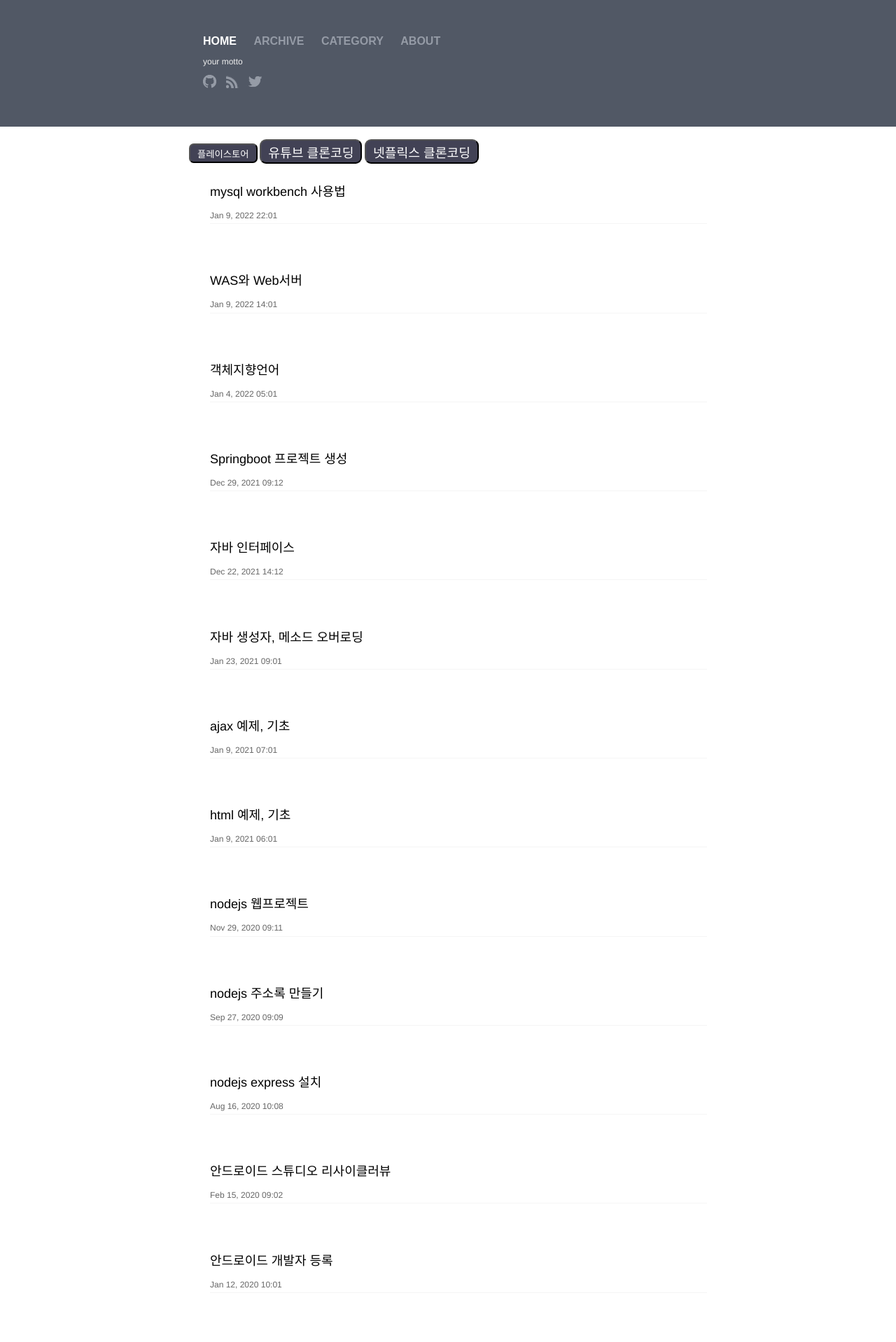
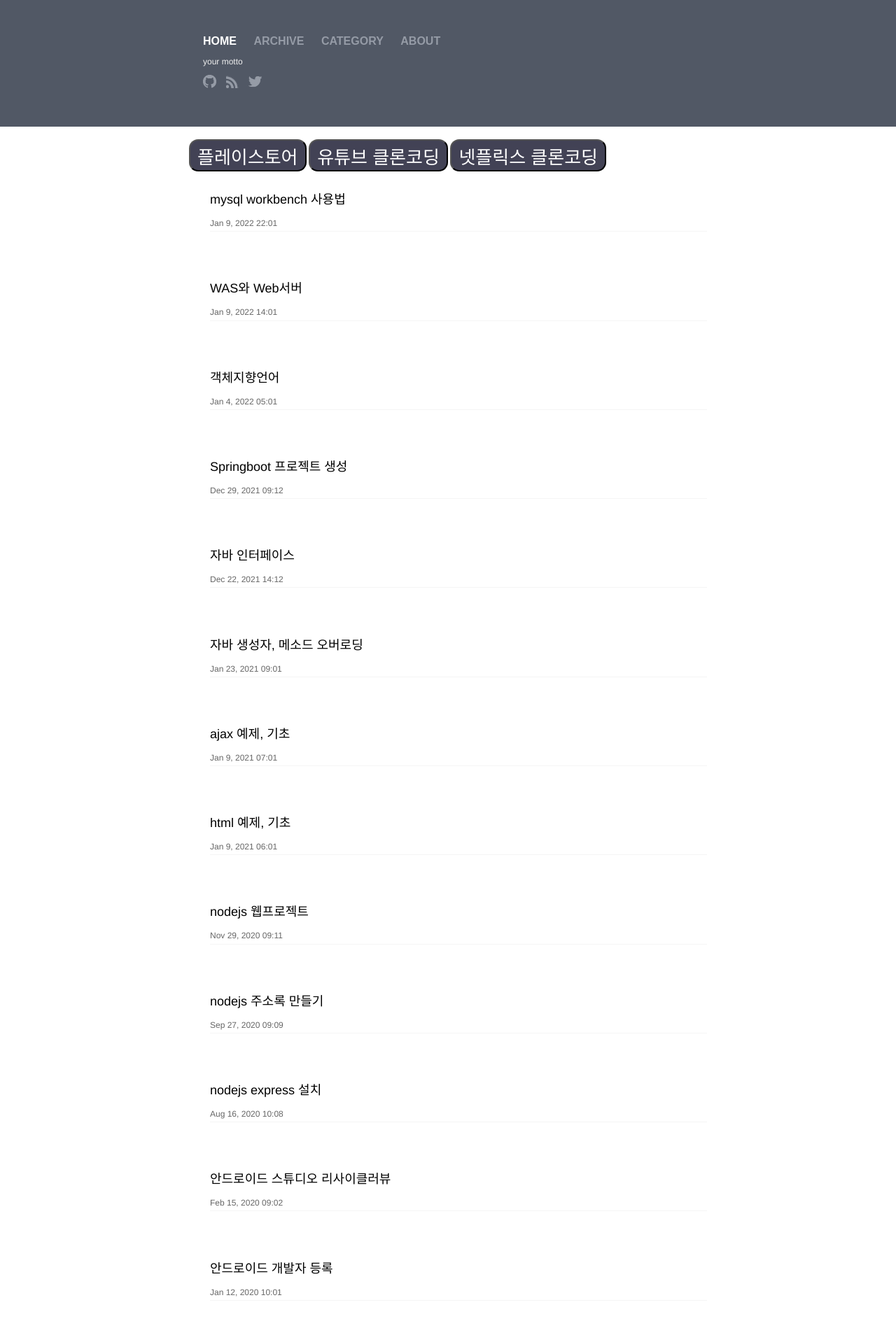
Before and after one commit to cndiqor0512/Blog, a Jekyll site: the page built from index.html, in a window 1280 px wide. Shown: the top 1918 px of the page at 70% size. Built offline with Jekyll 4.4.1, drawn with Linux system fonts in a browser that asks for light colours.

Commit message:
버튼 크기 수정 + favicon 설정

```diff
--- a/_includes/head.html
+++ b/_includes/head.html
@@ -8,7 +8,7 @@
   <link rel="stylesheet" href="{{ "/css/main.css" | prepend: site.baseurl }}">
   <link rel="canonical" href="{{ page.url | replace:'index.html','' | prepend: site.baseurl | prepend: site.url }}">
   <link rel="alternate" type="application/atom+xml" title="{{ site.title }}" href="{{ "/feed.xml" | prepend: site.baseurl | prepend: site.url }}" />
-  <link rel="favicon" href="https://cndiqor0512.github.io/img/google_blog_4127.io">
+  <link rel="favicon" href="https://cndiqor0512.github.io/img/google_blog_4127.ico">
   <script src="/scripts/jquery-1.11.2.min.js"></script>
   <script src="/scripts/pithy.js"></script>
 </head>
--- a/index.html
+++ b/index.html
@@ -3,9 +3,9 @@
 ---
 
 <div class="home">
-  <button onclick="window.location.href='https://play.google.com/store/search?q=cyb0512&c=apps'" style="color: #fff; background:rgb(66, 66, 85); font-size:1.4m; border-radius:0.5em; padding:2.5px 10px;" name="netflix">플레이스토어</button>
-  <button onclick="window.location.href='https://cndiqor0512.github.io/youtube/youtube_index.html'" style="color: #fff; background:rgb(66, 66, 85); font-size:1.4em; border-radius:0.5em; padding:2.5px 10px;" name="netflix">유튜브 클론코딩</button>
-  <button onclick="window.location.href='https://cndiqor0512.github.io/NetflixCloneCoding/netflix_index.html'" style="color: #fff; background:rgb(66, 66, 85); font-size:1.4em; border-radius:0.5em; padding:2.5px 10px;" name="netflix">넷플릭스 클론코딩</button>
+  <button onclick="window.location.href='https://play.google.com/store/search?q=cyb0512&c=apps'" style="color: #fff; background:rgb(66, 66, 85); font-size:2em; border-radius:0.5em; padding:2.5px 10px;" name="playstore">플레이스토어</button>
+  <button onclick="window.location.href='https://cndiqor0512.github.io/youtube/youtube_index.html'" style="color: #fff; background:rgb(66, 66, 85); font-size:2em; border-radius:0.5em; padding:2.5px 10px;" name="youtube">유튜브 클론코딩</button>
+  <button onclick="window.location.href='https://cndiqor0512.github.io/NetflixCloneCoding/netflix_index.html'" style="color: #fff; background:rgb(66, 66, 85); font-size:2em; border-radius:0.5em; padding:2.5px 10px;" name="netflix">넷플릭스 클론코딩</button>
   <ul class="post-list">
     {% for post in site.posts %}
       <li>
```
